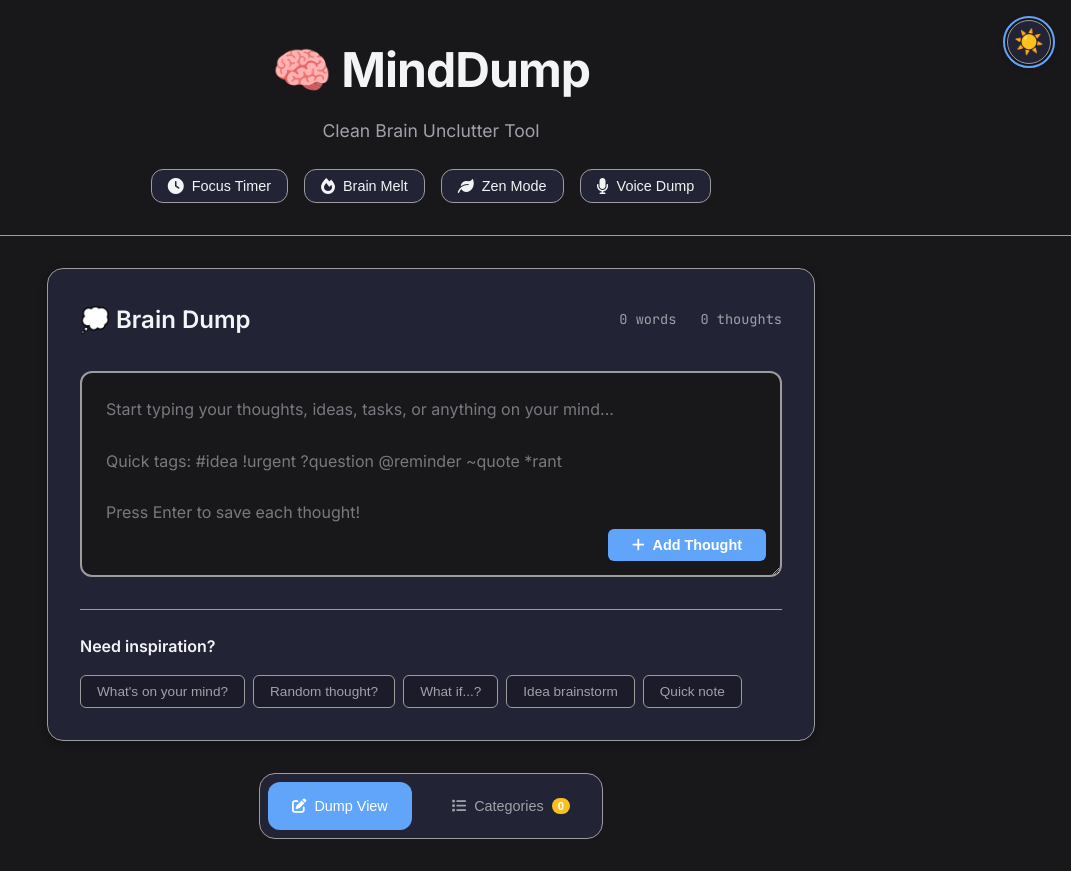
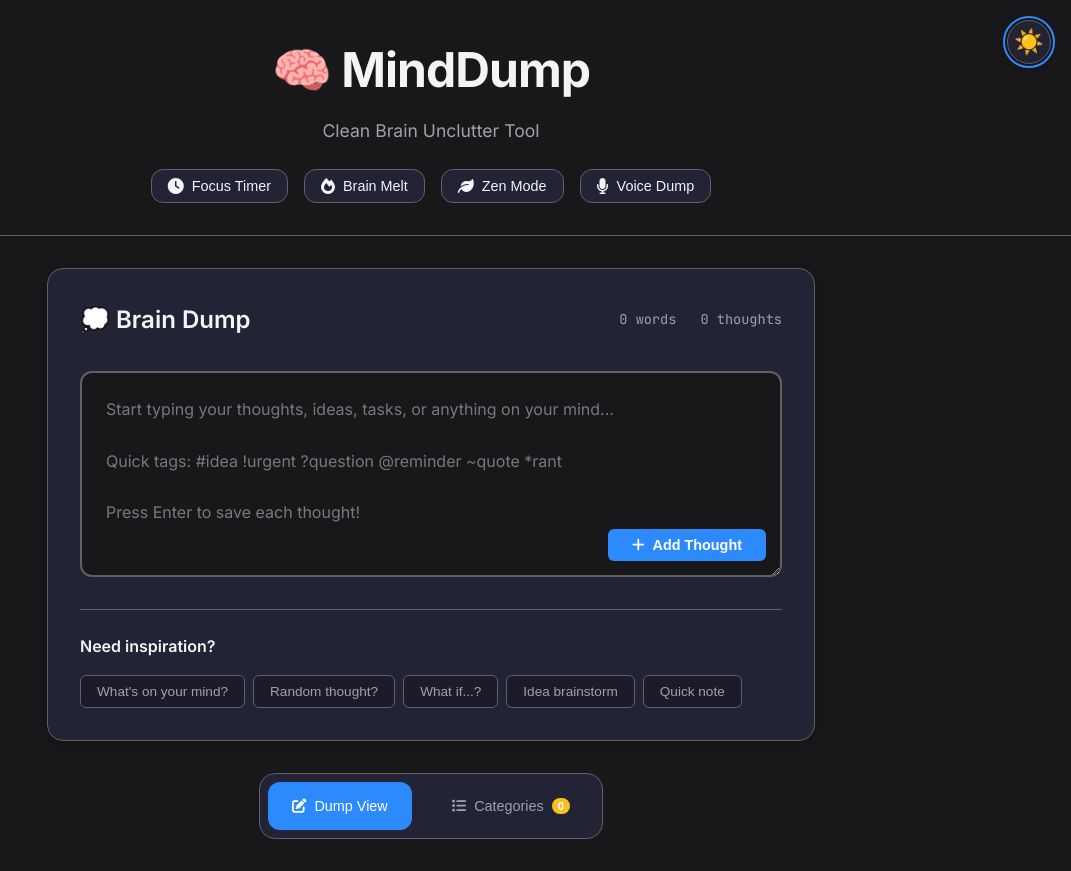
Before and after one commit to Arush2008/New, a plain HTML site: page index.html in a window 1280 px wide. Both pictures are taken after a click on the button "Toggle light/dark mode". Shown: the whole page, without its empty margins (209-1280 px from the left). Drawn offline with Linux system fonts and the light colour scheme.

Commit message:
edited some styles

```diff
--- a/style.css
+++ b/style.css
@@ -32,7 +32,7 @@
 
 /* ===== DARK THEME ===== */
 [data-theme="dark"] {
-    --primary: #60a5fa;
+    --primary: #2c8afd;
     --secondary: #818cf8;
     --accent: #fbbf24;
     --bg-primary: #18181b;
@@ -41,7 +41,7 @@
     --text-primary: #f3f4f6;
     --text-secondary: #a1a1aa;
     --text-accent: #60a5fa;
-    --border: #9c9c9c;
+    --border: #616161;
     --shadow: rgba(0,0,0,0.3);
     --gradient: linear-gradient(135deg, #232336, #18181b);
 }
```
